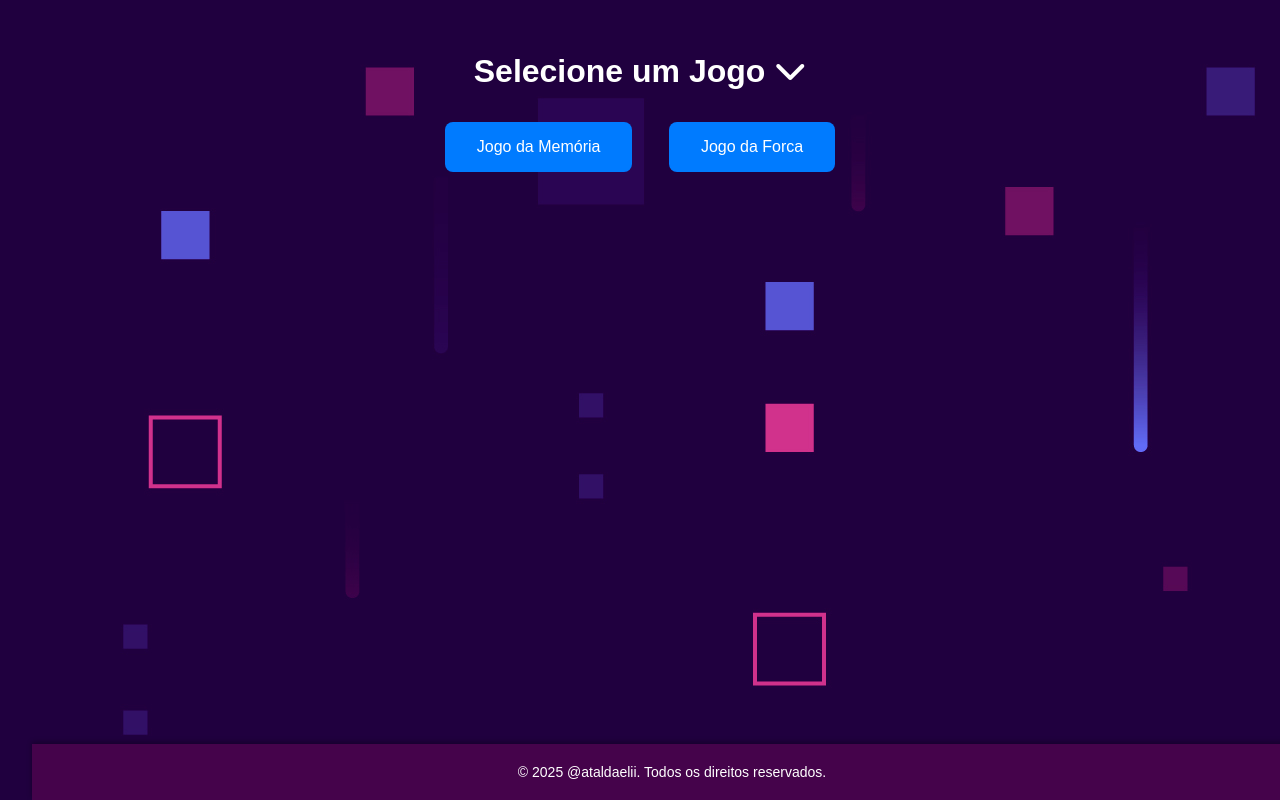
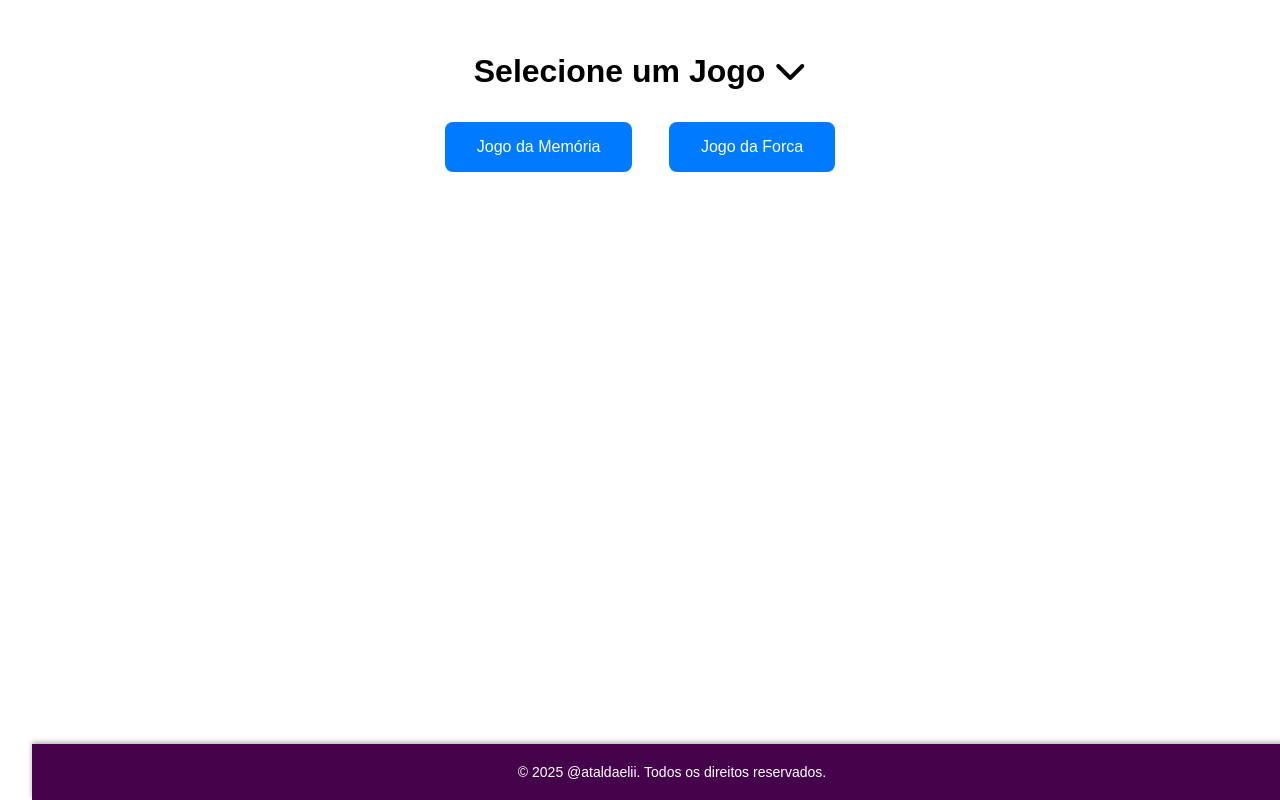
Before and after one commit to eliluccas5/jogos, a plain HTML site: page index.html in a window 1280 px wide. Drawn offline with Linux system fonts and the light colour scheme.

Commit message:
Update style.css

```diff
--- a/style.css
+++ b/style.css
@@ -1,15 +1,14 @@
 body {
     font-family: Arial, sans-serif;
     text-align: center;
-    background-color: #fdf9f9;
-    background-image: url('../img/bg_index.jpg');
+    background-color: #fff;
     margin: 0;
     padding: 2rem;
 }
 
 h1 {
     margin-bottom: 2rem;
-    color: #ffffff;
+    color: #000;
 }
 
 .button-container {
```
